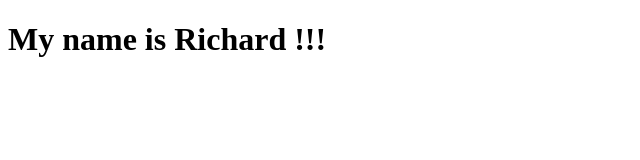
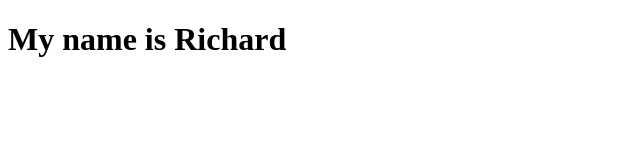
Before and after one commit to richardparkpark/first-github-project, a plain HTML site: page index.html in a window 1280 px wide. Shown: the full height of the page, 0-640 px from the left. Drawn offline with Linux system fonts and the light colour scheme.

Commit message:
remove exclamation mark

```diff
--- a/index.html
+++ b/index.html
@@ -7,6 +7,6 @@
     <title>Document</title>
 </head>
 <body>
-    <h1> My name is Richard !!! </h1>
+    <h1> My name is Richard </h1>
 </body>
 </html>
```
